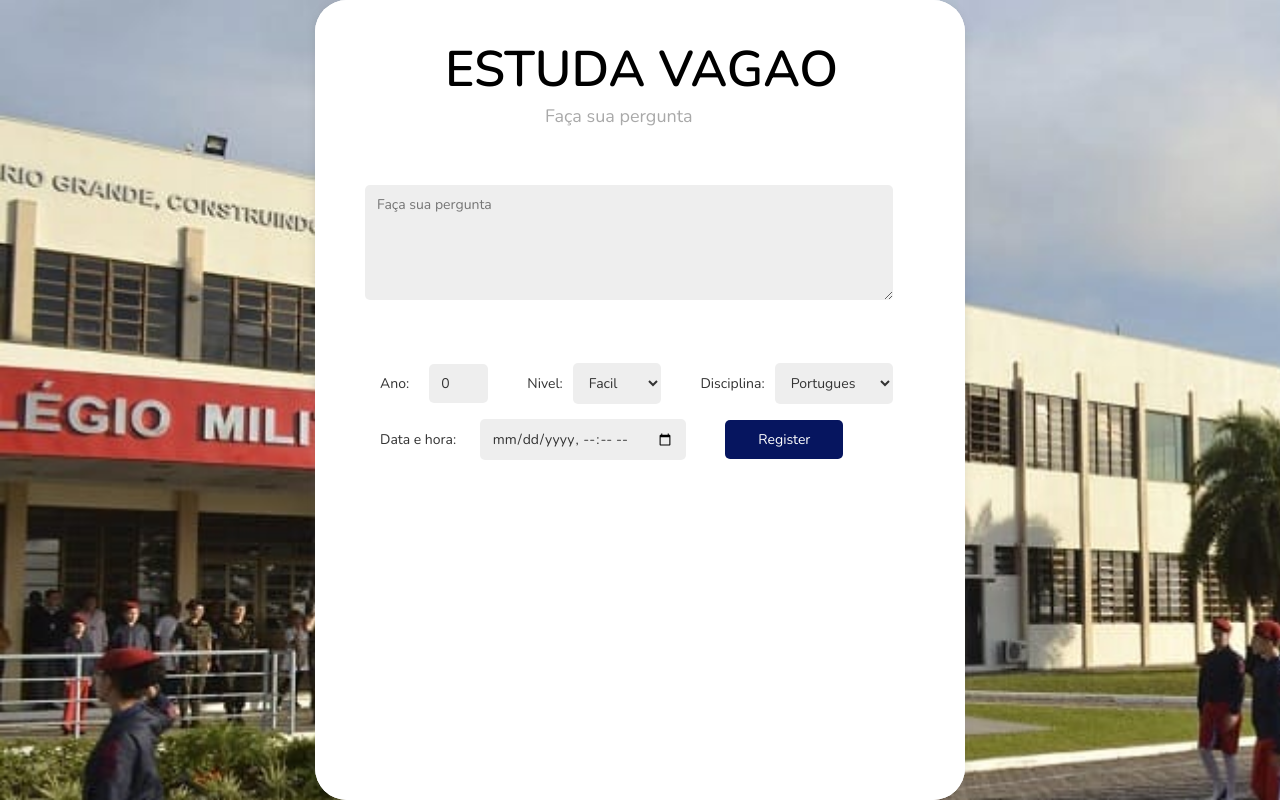
After one commit to luizebaldoni/EstudaVagao, a Django app: page /django_app/pergunta/ in a window 1280 px wide. The commit adds this page. Run offline with Django 4.2, Linux system fonts and the light colour scheme.

Commit message:
adicionado sistema de fazer perguntas (com erro de id)

```diff
--- a/django_app/forms.py
+++ b/django_app/forms.py
@@ -3,7 +3,7 @@
 from django import forms
 from django.contrib.auth.forms import AuthenticationForm
 from django.forms import ModelForm
-from .models import Users
+from .models import *
 
 # FORMULARIO DE REGISTRO
 class UserRegistration(ModelForm):
@@ -25,3 +25,16 @@ class LoginForm(AuthenticationForm):
     password = forms.CharField( label="Senha",max_length=30,widget=forms.PasswordInput(attrs=
         {'class': 'input', 'Senha': 'password', 'placeholder': 'Senha'}
     ))
+class perguntaForm(ModelForm):
+    class Meta:
+        model = Questions
+        fields = ['pergunta', 'ano', 'nivel', 'data_envio', 'disciplina']
+        widgets = {
+            # definições de cada coluna
+            'pergunta': forms.Textarea(attrs={'placeholder': 'Faça sua pergunta', 'class': 'pergunta', 'cols': '60', 'rows': '5'}),
+            'ano': forms.NumberInput(attrs={'placeholder': 'Qual seu ano?', 'class': 'ano'}),
+            'nivel': forms.Select(choices=[(1, 'Facil'), (2, 'Médio'), (3, 'Difícil')], attrs={'class':'nivel'}),
+            'data_envio': forms.DateTimeInput(attrs={'type': 'datetime-local', 'class': 'data'}),
+            'disciplina': forms.Select(choices=[(1, 'Portugues'), (2, 'Matematica'), (3, 'Quimica'), (4, 'Geografica'), (5, 'Historia'), (6, 'Fisica'), (7, 'Biologia'), (8, 'Ingles')], attrs={'class': 'disciplina'}),
+
+        }
--- a/django_app/models.py
+++ b/django_app/models.py
@@ -23,13 +23,10 @@ class Questions(models.Model):
     #verificado = models.ForeignKey(Users, on_delete = models.CASCADE)
     acessos = models.IntegerField(default=0)
     tag = models.TextField(max_length=200)
-    pergunta = models.TextField(max_length=500)
-
-class disciplinas(models.Model):
-    id_disci = models.BigAutoField(primary_key=True)
-    nivel = models.IntegerField(default=0)
-    ano =  models.IntegerField(default=0)
-    nome = models.TextField(max_length=500)
+    pergunta = models.CharField(max_length=500)
+    disciplina = models.TextField(max_length=500, default='DEFAULT VALUE')
+    ano = models.IntegerField(default=0)
+    nivel = models.TextField(max_length=500, default=0)
 
 class respostas(models.Model):
     id_resp = models.BigAutoField(primary_key=True)
--- a/django_app/urls.py
+++ b/django_app/urls.py
@@ -9,5 +9,5 @@ from django_app.views import *
 urlpatterns = [
     path('', LoginView.as_view(), name='login'), # pagina inicial / login
     path('register/', cadastro, name='register'), #pagina de registro
-    #path('home/', name='home'),
+    path('pergunta/', pergunta, name='pergunta'),
 ] + static(settings.STATIC_URL, document_root=settings.STATIC_ROOT) #define que possui elementos estaticos no view
--- a/django_app/views.py
+++ b/django_app/views.py
@@ -2,7 +2,7 @@
 ARQUIVO PARA DEFINIR OS TEMPLATES DA APLICAÇAO E OQ FAZEMOS COM ELES
 '''
 from django.shortcuts import render, redirect
-from django.contrib.auth import authenticate, login, logout
+from django.contrib.auth import authenticate, login, logout, get_user_model
 from django.contrib.auth.decorators import login_required
 from django.contrib import messages
 from django.http import HttpResponseRedirect
@@ -11,13 +11,13 @@ from django.contrib.auth.forms import UserCreationForm
 from django.views import View
 from django.views.generic import TemplateView
 
-from .forms import UserRegistration, LoginForm
+from .forms import *
 from .models import Users
 from django.conf import settings
 from . import forms
 
 
-# DEFINIÇÃO VIEW DE LOGIN -- AINDA NÃO ESTÁ REDIRECIONANDO
+# DEFINIÇÃO VIEW DE LOGIN
 class LoginView(View):
     def get(self, request):
         form = LoginForm()
@@ -45,3 +45,16 @@ def cadastro(request):
     else:
         form = UserRegistration()
     return render(request, 'register.html', {'form': form})
+
+def pergunta(request):
+    if request.method == 'POST':
+        usuario= get_user_model()
+        user_atual = request.user
+        id = user_atual.id
+        form = perguntaForm(request.POST, id)
+        if form.is_valid():
+            form.save()
+            return render(request, 'pergunta.html')
+    else:
+        form = perguntaForm()
+    return render(request, 'pergunta.html', {'form': form})
--- /dev/null
+++ b/static/css/style_pages.css
@@ -0,0 +1,187 @@
+@import url("https://fonts.googleapis.com/css2?family=Nunito:ital,wght@0,300;0,400;0,500;0,600;1,600;1,700&display=swap");
+
+* {
+    overflow: auto;
+    box-sizing: border-box;
+    margin: 0;
+    padding: 0;
+    font-family: "Nunito", sans-serif;
+}
+body {
+  display: grid;
+  place-items: center;
+  background-image: url('/static/img/cmsm.jpg');
+  background-size: cover;
+  background-repeat: space ;
+  font-family: "Nunito", sans-serif;
+  height: 100vh;
+}
+/* container */
+.container {
+    background-color: #ffffff;
+    border-radius: 2em;
+    box-shadow: rgba(99, 99, 99, 0.2) 0px 2px 8px 0px;
+    position: relative;
+    overflow: hidden;
+    width: 650px;
+    max-width: 100%;
+    min-height: 550px;
+}
+.container2 {
+    background-attachment: fixed, scroll;
+    background-repeat: no-repeat, repeat-y;
+    background-color: white;
+    height: 100vh;
+    padding-left: 30px;
+    padding-right: 30px;
+}
+span {
+  font-size: 18px;
+  margin-left: 200px;
+  color: #a9a9a9;
+}
+span.home {
+  font-size: 18px;
+  margin-left: 155px;
+  color: #a9a9a9;
+}
+h1{
+    margin-top: 35px;
+    margin-left: 100px;
+    font-size: 50px;
+}
+.pergunta{
+    background-color: #ecececdd;
+    border: none;
+    font-size: 14px;
+    padding: 10px 12px;
+    margin-top: 35px;
+    margin-left: 20px;
+    color: #333;
+    outline: none;
+    border-radius: 5px;
+    size: 100px;
+}
+input{
+    background-color: #ecececdd;
+    border: none;
+    margin-left: 35px;
+    margin-top: 15px;
+    font-size: 14px;
+    padding: 10px 12px;
+    width: 30%;
+    color: #333;
+    outline: none;
+    border-radius: 5px;
+
+}
+select.disciplina{
+    background-color: #ecececdd;
+    border: none;
+    margin-left: 10px;
+    margin-top: 15px;
+    font-size: 14px;
+    padding: 10px 12px;
+    width: 20%;
+    color: #333;
+    outline: none;
+    border-radius: 5px;
+}
+select{
+    background-color: #ecececdd;
+    border: none;
+    margin-left: 35px;
+    margin-top: 15px;
+    font-size: 14px;
+    padding: 10px 12px;
+    width: 25%;
+    color: #333;
+    outline: none;
+    border-radius: 5px;
+}
+input.envio{
+  background-color: #06155f;
+  border: none;
+  font-size: 14px;
+  padding: 10px 12px;
+  width: 20%;
+  color: #fff;
+  border-radius: 5px;
+}
+input.ano{
+    background-color: #ecececdd;
+    border: none;
+    font-size: 14px;
+    padding: 10px 12px;
+    margin-top: 15px;
+    margin-left: 20px;
+    width: 10%;
+    color: #333;
+    outline: none;
+    border-radius: 5px;
+}
+.data{
+    background-color: #ecececdd;
+    border: none;
+    font-size: 14px;
+    padding: 10px 12px;
+    margin-top: 15px;
+    margin-left: 20px;
+    width: 100%;
+    color: #333;
+    outline: none;
+    max-width: 35%;
+    border-radius: 5px;
+}
+p {
+    color: #333;
+    margin-top: 25px;
+    margin-left: 50px;
+    font-size: 20px;
+    text-decoration: none;
+}
+a{
+    color: #333;
+    margin-top: 25px;
+    margin-left: 35px;
+    font-size: 20px;
+    text-decoration: none;
+}
+a.select{
+    color: #333;
+    margin-top: 25px;
+    margin-left: 35px;
+    font-size: 14px;
+    text-decoration: none;
+}
+.nivel{
+    background-color: #ecececdd;
+    border: none;
+    font-size: 14px;
+    padding: 10px 12px;
+    margin-top: 35px;
+    margin-left: 10px;
+    width: 100%;
+    color: #333;
+    outline: none;
+    max-width: 15%;
+    border-radius: 5px;
+}
+button{
+    background-color: #06155f;
+    font-size: 15px;
+    font-weight: 400;
+    color: #fff;
+    width: 9em;
+    margin-left: 20px;
+    border: none;
+    height: 3em;
+    border-radius: 30px;
+}
+a.pergunta_home{
+    color: #333;
+    margin-top: 25px;
+    margin-left: 35px;
+    font-size: 20px;
+    text-decoration: none;
+}
--- /dev/null
+++ b/templates/pergunta.html
@@ -0,0 +1,45 @@
+<!DOCTYPE html>
+<html lang="en">
+<head>
+    {% load static %}
+    <meta charset="UTF-8">
+    <meta http-equiv="X-UA-Compatible" content="IE=edge">
+    <meta name="viewport" content="width=device-width, initial-scale=1.0">
+    <link rel="stylesheet" href="{% static 'css/style_pages.css' %}">
+    <title>Pergunte | EstudaVagão</title>
+</head>
+<body>
+    <div class="container">
+        <div class="container2">
+            <h1> ESTUDA VAGAO </h1>
+            <span>Faça sua pergunta</span>
+            <br>
+            <br>
+            {% block content %}
+            <form method="post">
+                {% csrf_token %}
+                <label>
+                    {{ form.pergunta }}
+                </label>
+                <br>
+                <br>
+                <label>
+                    <a class="select"> Ano:{{ form.ano }}</a>
+                </label>
+                <label>
+                    <a class="select">Nivel:{{ form.nivel }}</a>
+                </label>
+                <label>
+                    <a class="select">Disciplina:{{ form.disciplina }}</a>
+                </label>
+                <br>
+                <label>
+                    <a class="select"> Data e hora: {{ form.data_envio }}</a>
+                </label>
+                {% endblock %}
+                <label><input type="submit" value="Register" class="envio"></label>
+            </form>
+        </div>
+    </div>
+</body>
+</html>
```
Also changed, not shown: static/css/style.css (+0 -20 lines), templates/busca.html (added, +10 -0 lines), templates/home.html (+48 -4 lines), database/database.db, django_app/migrations/0004_delete_disciplinas_questions_ano_and_more.py (added).
